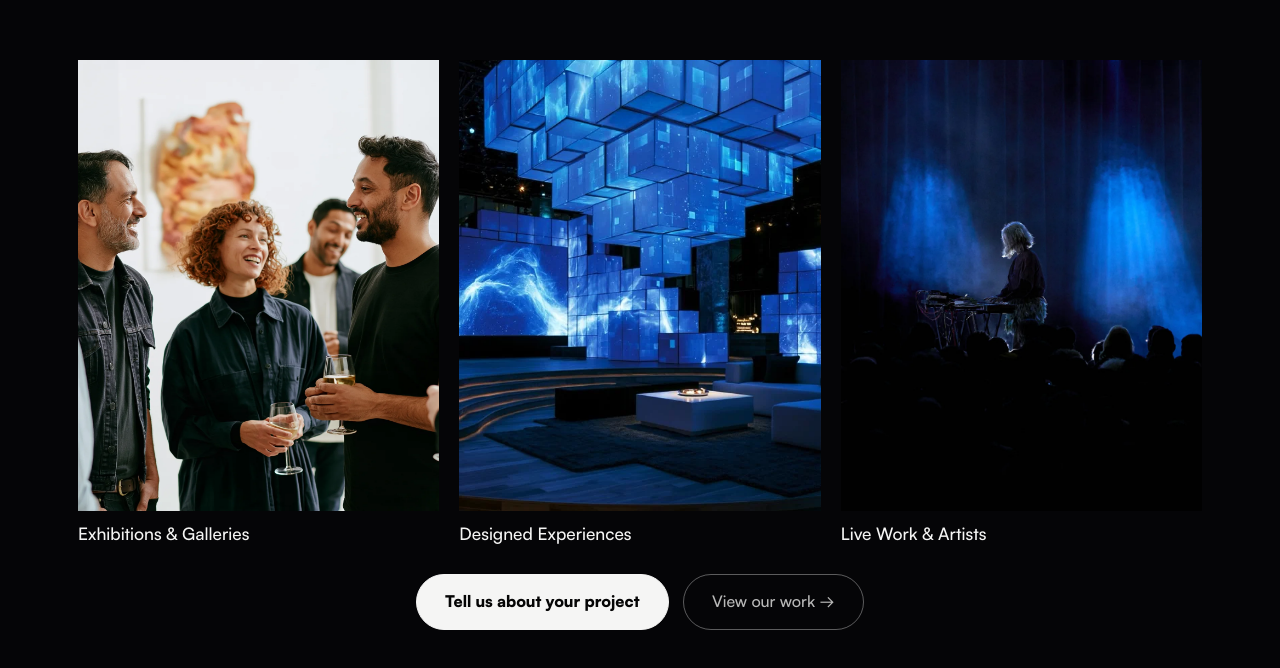
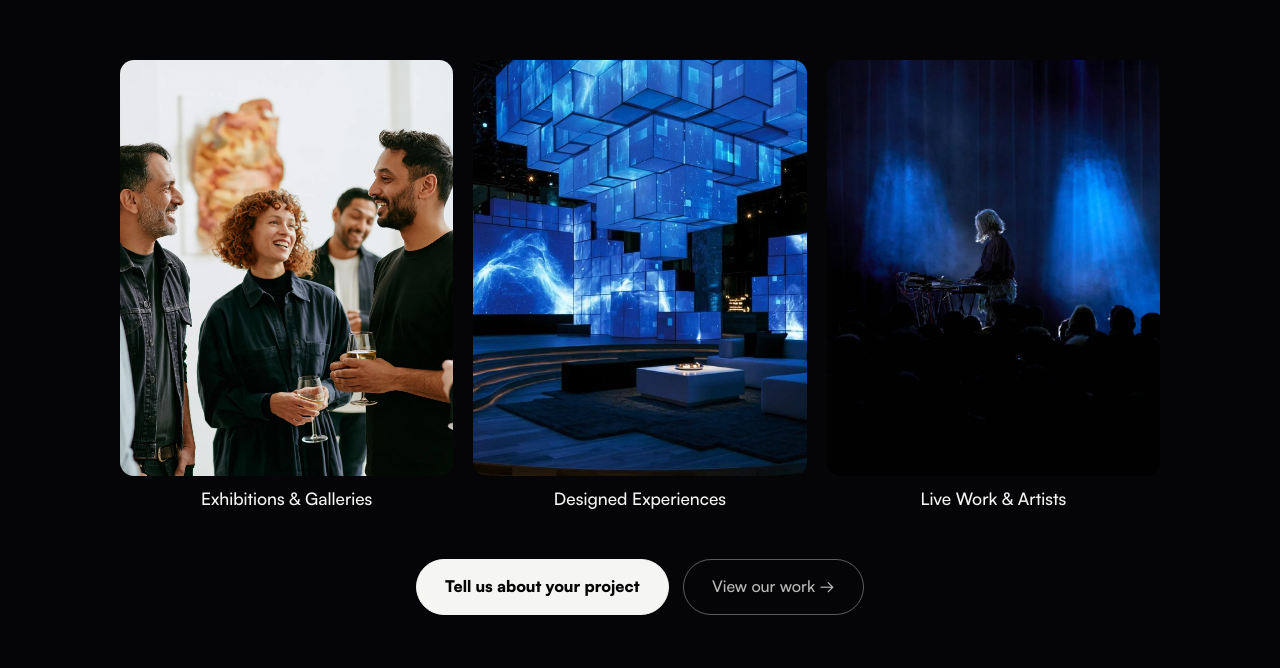
Before and after one commit to noobsaibot666/exposeu-nas, a React (Vite) app: page / in a window 1280 px wide. Shown: the part 1024-1692 px from the top of the page. Built offline with nearby package versions, Linux system fonts and the light colour scheme; no server answers.

Commit message:
style(home): refine offer thumbnails

```diff
--- a/src/pages/HomeV2.css
+++ b/src/pages/HomeV2.css
@@ -217,13 +217,13 @@
   flex-wrap: wrap;
   justify-content: center;
   gap: 14px;
-  margin-top: 28px;
+  margin-top: 48px;
 }
 
 .home__offer-thumbnail {
   min-width: 0;
   color: var(--text-strong);
-  text-align: left;
+  text-align: center;
   text-decoration: none;
 }
 
@@ -235,6 +235,7 @@
 .home__offer-thumbnail-media {
   overflow: hidden;
   aspect-ratio: 4 / 5;
+  border-radius: 14px;
   background: var(--surface-card);
 }
 
@@ -1037,6 +1038,10 @@
   max-width: min(1160px, calc(100vw - 48px));
 }
 
+.home__cases.home__offerings .home__cases-grid {
+  max-width: min(1040px, calc(100vw - 48px));
+}
+
 .home__cases-row {
   display: grid;
   grid-template-columns: repeat(2, minmax(0, 1fr));
```
